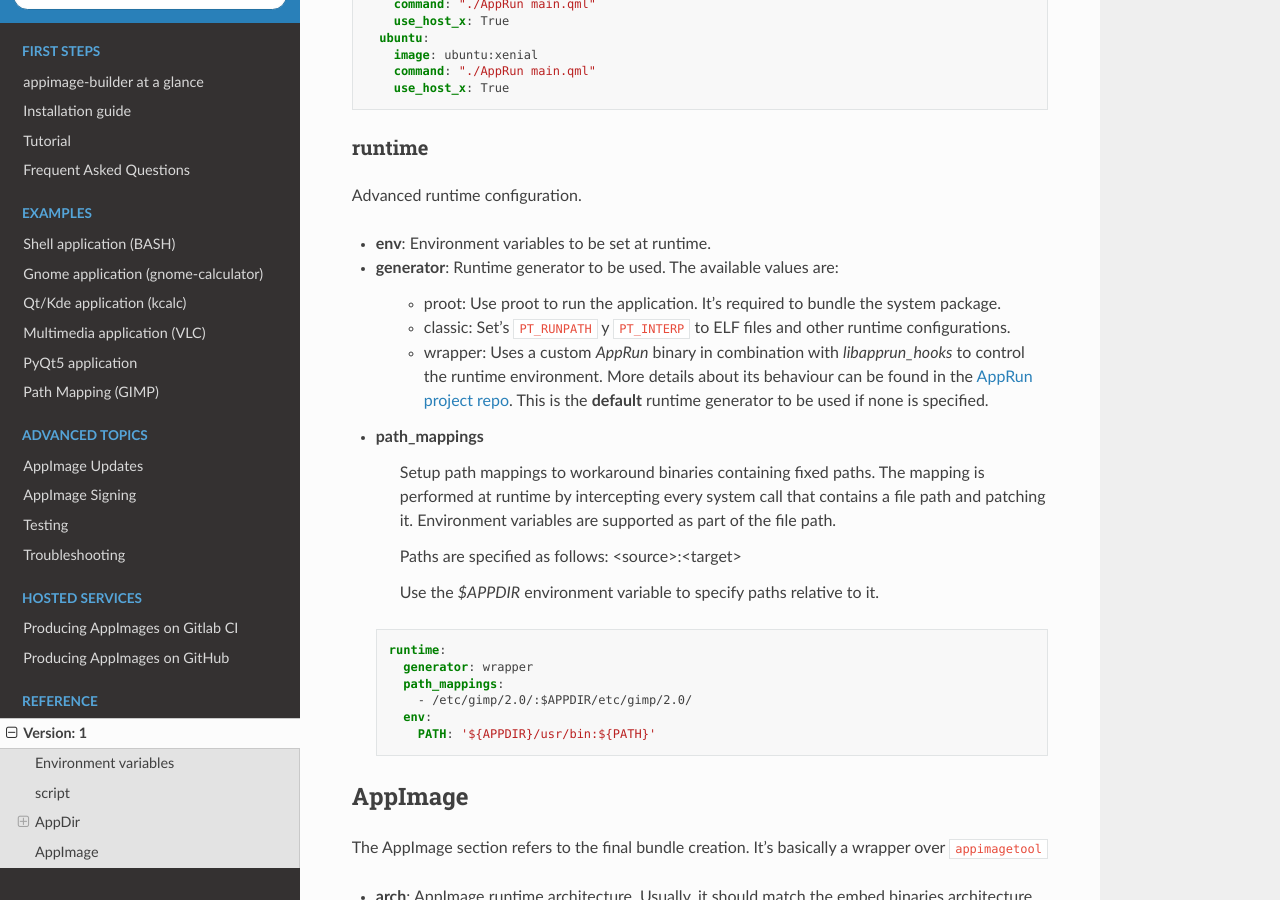
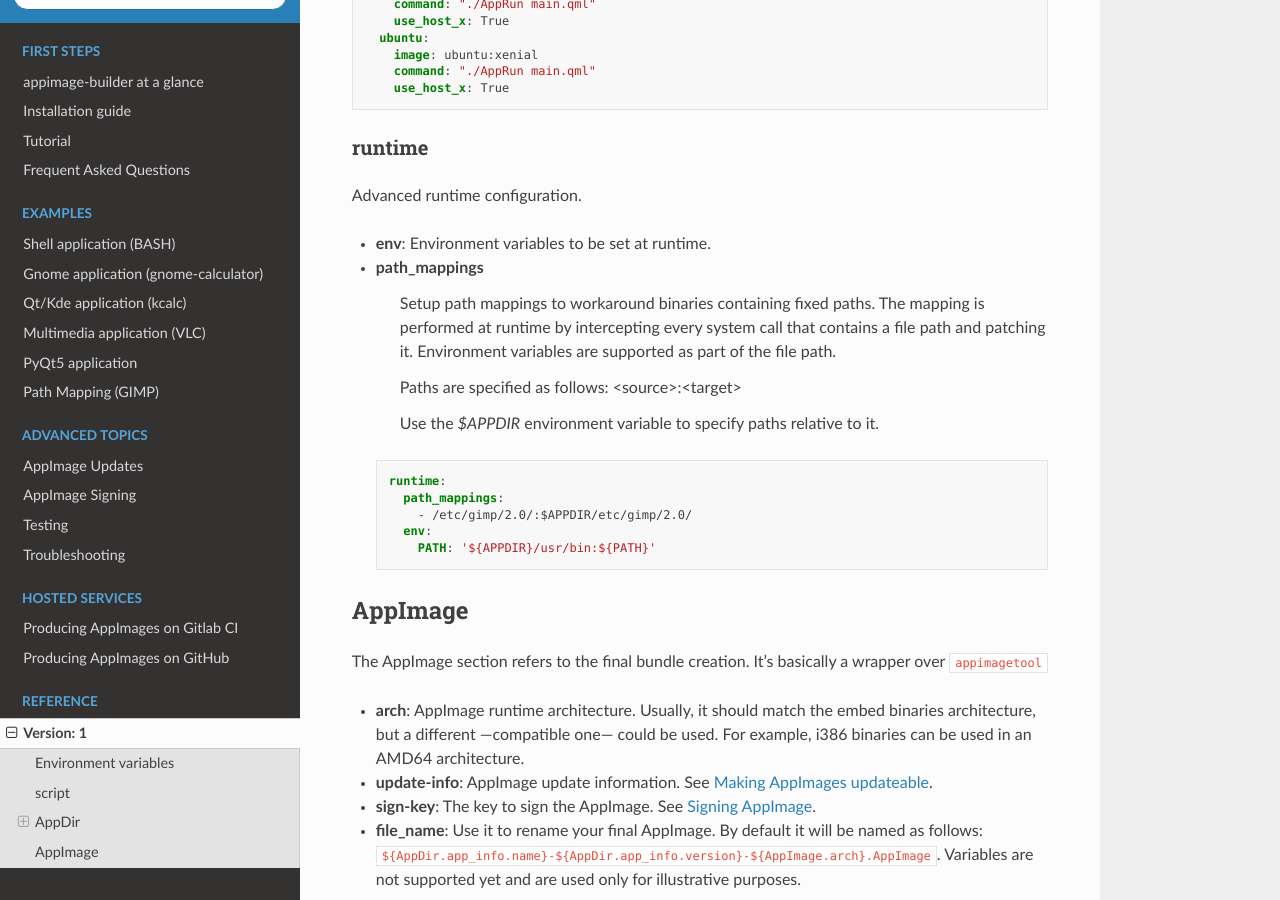
Before and after one commit to AppImageCrafters/appimage-builder-docs, a Sphinx documentation site: the page built from source/reference/version_1.rst, in a window 1280 px wide and 900 px high, scrolled down 3620 px. Built offline with Sphinx 7.4.7 and the Read the Docs theme 2.0.0, drawn with Linux system fonts in a browser that asks for light colours.

Commit message:
Remove generator references

```diff
--- a/source/reference/version_1.rst
+++ b/source/reference/version_1.rst
@@ -213,13 +213,6 @@ runtime
 Advanced runtime configuration.
 
 - **env**: Environment variables to be set at runtime.
-- **generator**: Runtime generator to be used. The available values are:
-
-    * proot: Use proot to run the application. It's required to bundle the system package.
-    * classic: Set's ``PT_RUNPATH`` y ``PT_INTERP`` to ELF files and other runtime configurations.
-    * wrapper: Uses a custom *AppRun* binary in combination with *libapprun_hooks* to control the runtime environment.
-      More details about its behaviour can be found in the `AppRun project repo`_. This is the **default** runtime
-      generator to be used if none is specified.
 - **path_mappings**
     Setup path mappings to workaround binaries containing fixed paths. The mapping is performed at runtime by
     intercepting every system call that contains a file path and patching it. Environment variables are supported
@@ -238,7 +231,6 @@ Advanced runtime configuration.
  .. code-block:: yaml
 
   runtime:
-    generator: wrapper
     path_mappings:
       - /etc/gimp/2.0/:$APPDIR/etc/gimp/2.0/
     env:
```
